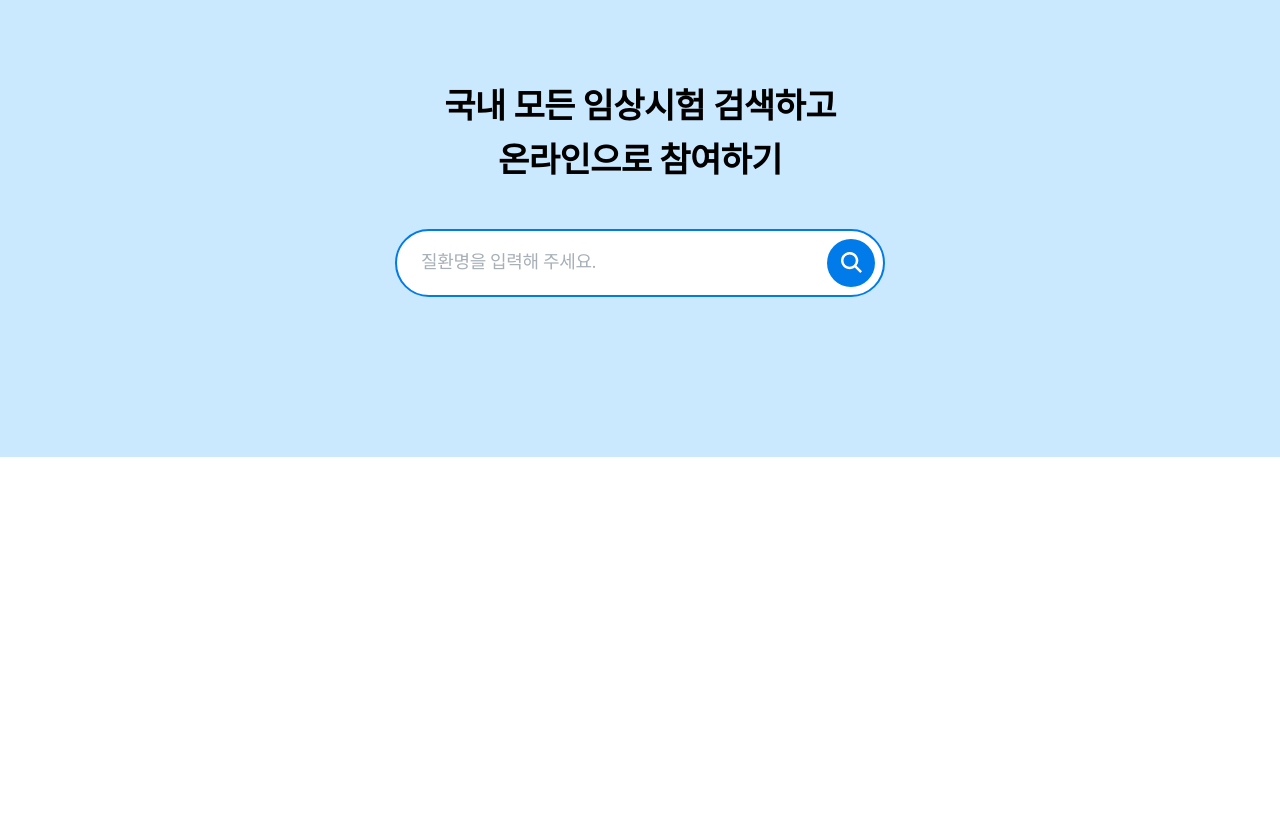
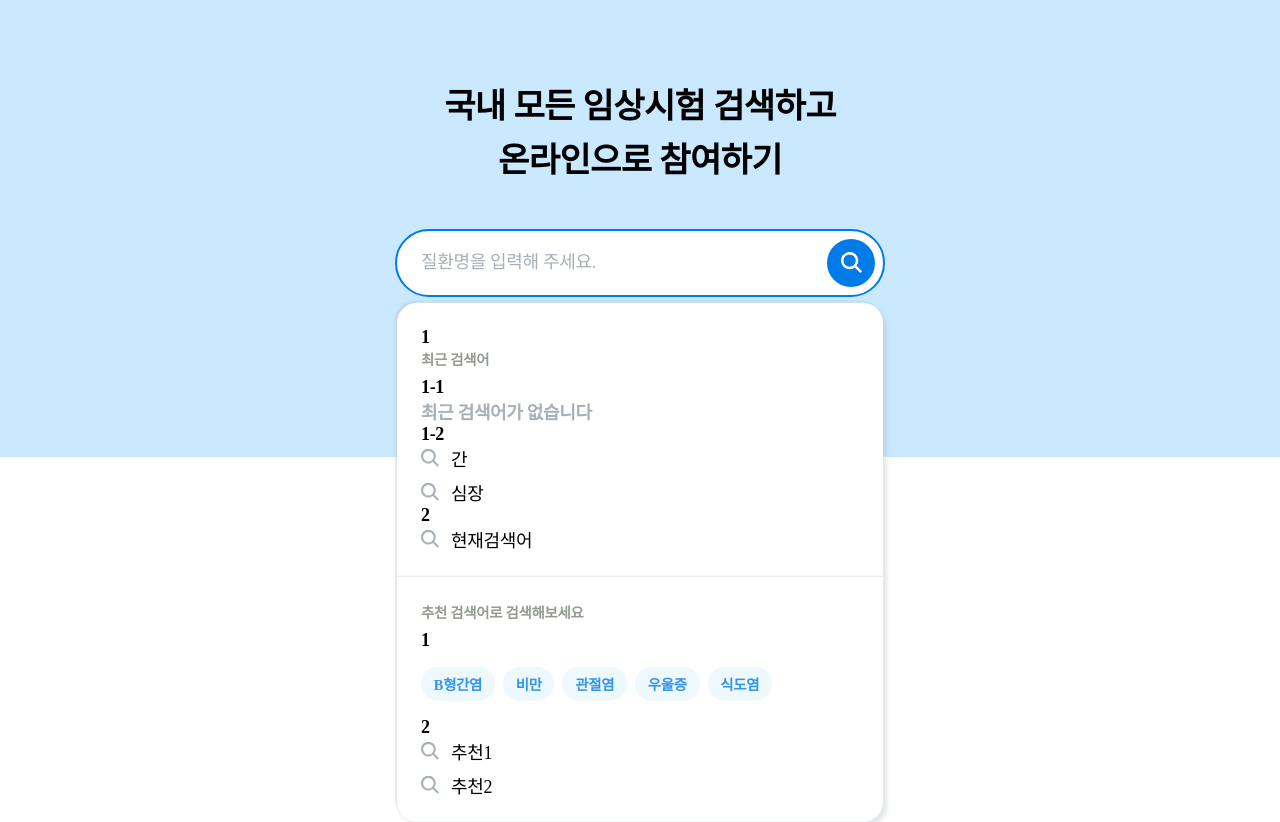
Before and after one commit to YUNH7/searchbar-practice, a React (Vite) app: page / in a window 1280 px wide. Both pictures are taken after a click on the button "검색버튼". Before the commit the page ends 800 px from the top, so only its background shows below. Built offline with nearby package versions, Linux system fonts and the light colour scheme; a web font is replaced by a local one.

Commit message:
design: 검색창 focus 시 보이는 spread box 디자인

```diff
--- /dev/null
+++ b/src/components/KeyWords.tsx
@@ -0,0 +1,30 @@
+import { styled } from 'styled-components';
+
+const WordsBox = styled.ul`
+  display: flex;
+  gap: 0.5rem;
+  margin: 1rem 0;
+`;
+const KeyWord = styled.li`
+  background-color: var(--skyblue);
+  color: var(--text_blue);
+  font-size: 0.9rem;
+  padding: 0.4rem 0.8rem;
+  border-radius: 20px;
+`;
+
+type Props = {
+  words: string[];
+};
+
+const KeyWords = ({ words }: Props) => {
+  return (
+    <WordsBox>
+      {words.map(word => (
+        <KeyWord key={word}>{word}</KeyWord>
+      ))}
+    </WordsBox>
+  );
+};
+
+export default KeyWords;
--- a/src/components/SearchBar.tsx
+++ b/src/components/SearchBar.tsx
@@ -1,14 +1,16 @@
 import { styled } from 'styled-components';
+import { SpreadBox } from '.';
 import { ReactComponent as SearchIcon } from '../assets/search.svg';
 
 const Container = styled.div`
+  position: relative;
   display: flex;
   align-items: center;
   width: 490px;
   padding: 8px 8px 8px 24px;
   border-radius: 42px;
-  border: 2px solid white;
-  background-color: white;
+  border: 2px solid var(--white);
+  background-color: var(--white);
 
   &::before {
     content: '';
@@ -20,9 +22,13 @@ const Container = styled.div`
   }
 
   &:focus-within {
-    border-color: #007be9;
+    border-color: var(--main_blue);
     &::before {
       display: none;
+    }
+
+    > div {
+      display: block;
     }
   }
 `;
@@ -32,10 +38,9 @@ const SearchInput = styled.input`
   outline: none;
   border: none;
   font-size: 1.125rem;
-  letter-spacing: -0.018em;
 
   &::placeholder {
-    color: #a7afb7;
+    color: var(--gray);
   }
   &:focus {
     &::placeholder {
@@ -47,7 +52,7 @@ const SearchButton = styled.button`
   display: flex;
   justify-content: center;
   align-items: center;
-  background-color: #007be9;
+  background-color: var(--main_blue);
   border-radius: 50px;
   width: 48px;
   height: 48px;
@@ -71,7 +76,7 @@ const SearchButton = styled.button`
   > svg {
     width: 21px;
     height: 21px;
-    fill: white;
+    fill: var(--white);
   }
 `;
 
@@ -83,6 +88,7 @@ const SearchBar = () => {
         <span>검색버튼</span>
         <SearchIcon />
       </SearchButton>
+      <SpreadBox />
     </Container>
   );
 };
--- a/src/components/SearchBox.tsx
+++ b/src/components/SearchBox.tsx
@@ -1,6 +1,5 @@
 import { styled } from 'styled-components';
-import Title from './Title';
-import SearchBar from './SearchBar';
+import { SearchBar, Title } from '.';
 
 const Container = styled.div`
   display: flex;
--- /dev/null
+++ b/src/components/SearchWords.tsx
@@ -0,0 +1,43 @@
+import { styled } from 'styled-components';
+
+const WordsBox = styled.ul`
+  display: flex;
+  flex-direction: column;
+  gap: 0.5rem;
+`;
+export const SearchWord = styled.p`
+  display: flex;
+  align-items: center;
+  font-weight: normal;
+
+  &::before {
+    content: '';
+    width: 1.125rem;
+    height: 1.125rem;
+    margin-right: 12px;
+    filter: invert(77%) sepia(13%) saturate(189%) hue-rotate(169deg) brightness(90%) contrast(89%);
+    background-image: url('/src/assets/search.svg');
+  }
+`;
+
+type Word = {
+  sickCd: string;
+  sickNm: string;
+};
+type Props = {
+  words: Word[];
+};
+
+const SearchWords = ({ words }: Props) => {
+  return (
+    <WordsBox>
+      {words.map(word => (
+        <li key={word.sickCd}>
+          <SearchWord>{word.sickNm}</SearchWord>
+        </li>
+      ))}
+    </WordsBox>
+  );
+};
+
+export default SearchWords;
--- /dev/null
+++ b/src/components/SpreadBox.tsx
@@ -0,0 +1,68 @@
+import { styled } from 'styled-components';
+import { KeyWords, SearchWords, SearchWord } from '.';
+import { recommendedWords } from '../constants/recommendedWords';
+
+const Box = styled.div`
+  position: absolute;
+  display: none;
+  width: 100%;
+  padding: 1.5rem;
+  left: 0;
+  bottom: -0.5rem;
+  transform: translateY(100%);
+  background-color: white;
+  border-radius: 20px;
+  box-shadow:
+    4px 4px 4px var(--shadow),
+    -2px -2px 2px var(--shadow);
+  font-weight: bold;
+  font-size: 1.125rem;
+
+  > hr {
+    margin: 1.5rem -1.5rem;
+    border: none;
+    border-bottom: 1px solid var(--gray);
+    opacity: 0.3;
+  }
+`;
+const SubTitle = styled.p`
+  color: var(--gray_700);
+  font-size: 0.9rem;
+  margin-bottom: 0.5rem;
+`;
+const NoWord = styled.p`
+  color: var(--gray);
+`;
+
+const SpreadBox = () => {
+  return (
+    <Box>
+      <div>
+        1<SubTitle>최근 검색어</SubTitle>
+        1-1<NoWord>최근 검색어가 없습니다</NoWord>
+        1-2
+        <SearchWords
+          words={[
+            { sickCd: '1', sickNm: '간' },
+            { sickCd: '2', sickNm: '심장' },
+          ]}
+        />
+        2<SearchWord>현재검색어</SearchWord>
+      </div>
+      <hr />
+      <div>
+        <SubTitle>추천 검색어{'로 검색해보세요'}</SubTitle>1
+        <KeyWords words={recommendedWords} />
+        2
+        <SearchWords
+          words={[
+            { sickCd: '1', sickNm: '추천1' },
+            { sickCd: '2', sickNm: '추천2' },
+          ]}
+        />
+      </div>
+    </Box>
+  );
+};
+
+export default SpreadBox;
--- /dev/null
+++ b/src/constants/recommendedWords.ts
@@ -0,0 +1 @@
+export const recommendedWords: string[] = ['B형간염', '비만', '관절염', '우울증', '식도염'];
```
Also changed, not shown: src/components/index.ts (added, +7 -0 lines).
